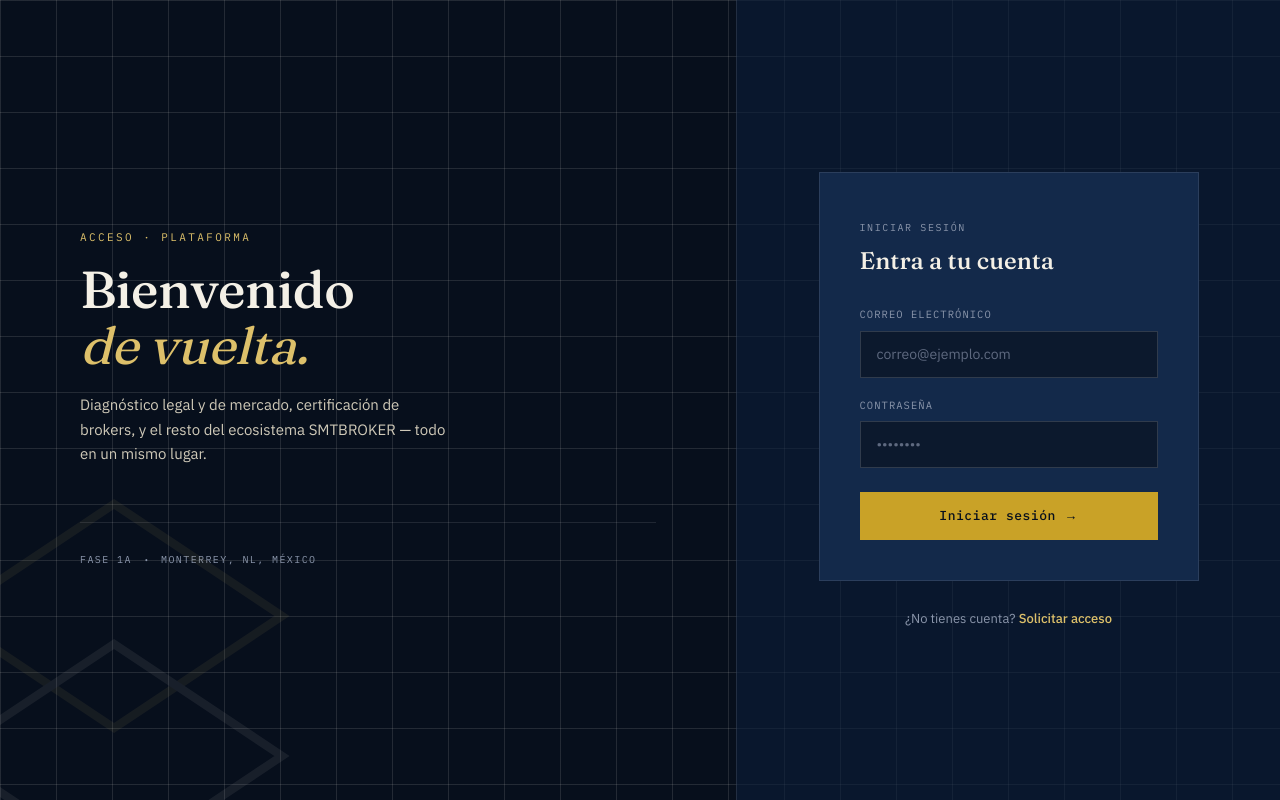
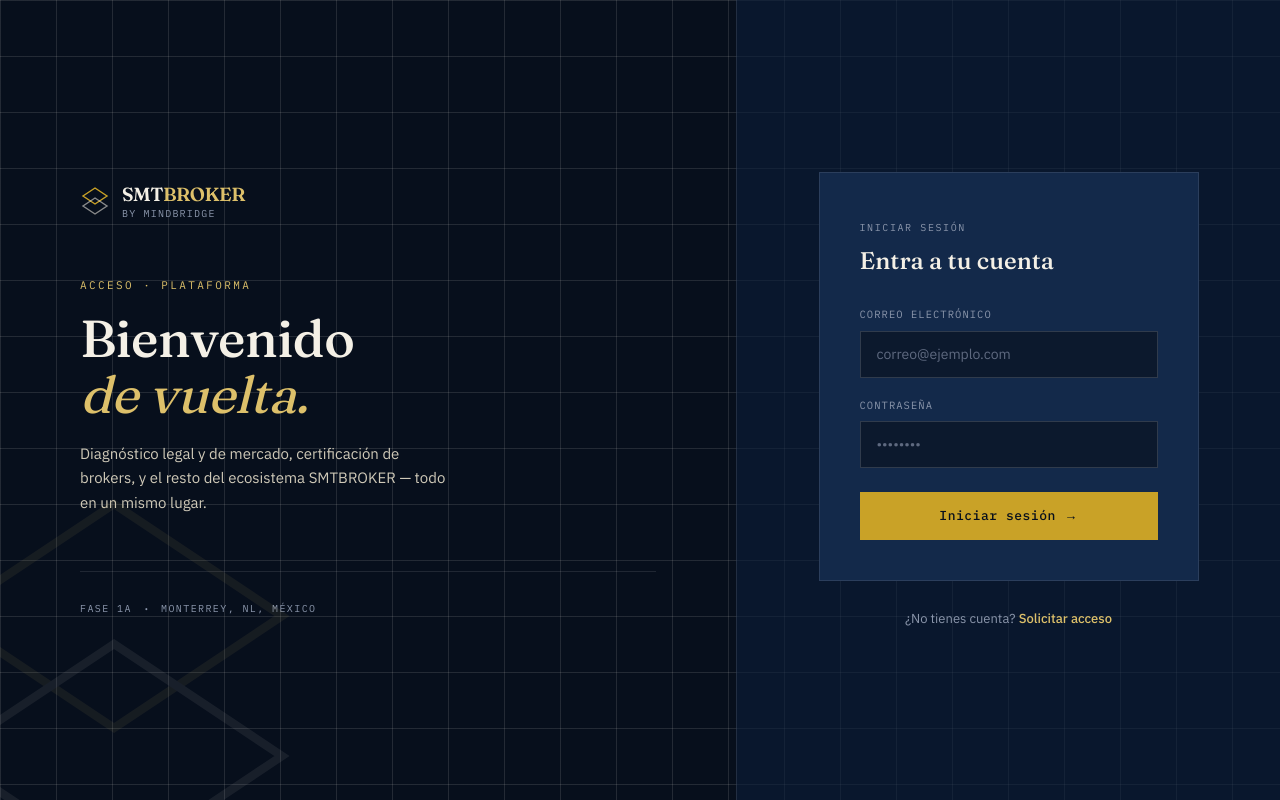
Before and after one commit to alvaguerjuancarlos-byte/smtbroker, a Next.js app: page /login in a window 1280 px wide. Built offline with nearby package versions, Linux system fonts and the light colour scheme; no server answers.

Commit message:
Agregar wordmark SMTBROKER al panel de marca en /login

```diff
--- a/app/login/page.tsx
+++ b/app/login/page.tsx
@@ -57,6 +57,17 @@
             <path d="M15 2 L27 10 L15 18 L3 10 Z" stroke="#ddc06a" strokeWidth="0.6"/>
             <path d="M15 12 L27 20 L15 28 L3 20 Z" stroke="#f4f0e6" strokeWidth="0.6"/>
           </svg>
+
+          <div className="flex items-center gap-3 mb-14">
+            <svg width="30" height="30" viewBox="0 0 30 30" fill="none" className="shrink-0">
+              <path d="M15 2 L27 10 L15 18 L3 10 Z" stroke="#c9a227" strokeWidth="1.4"/>
+              <path d="M15 12 L27 20 L15 28 L3 20 Z" stroke="#f4f0e6" strokeWidth="1.4" opacity="0.55"/>
+            </svg>
+            <div>
+              <span className="font-fraunces font-semibold text-[19px] tracking-tight">SMT<span className="text-gold-400">BROKER</span></span>
+              <span className="block font-plex-mono text-[10px] text-slate tracking-[0.12em] -mt-0.5">BY MINDBRIDGE</span>
+            </div>
+          </div>
 
           <span className="font-plex-mono text-[11px] tracking-[0.22em] uppercase text-gold-400">
             Acceso · Plataforma
```
